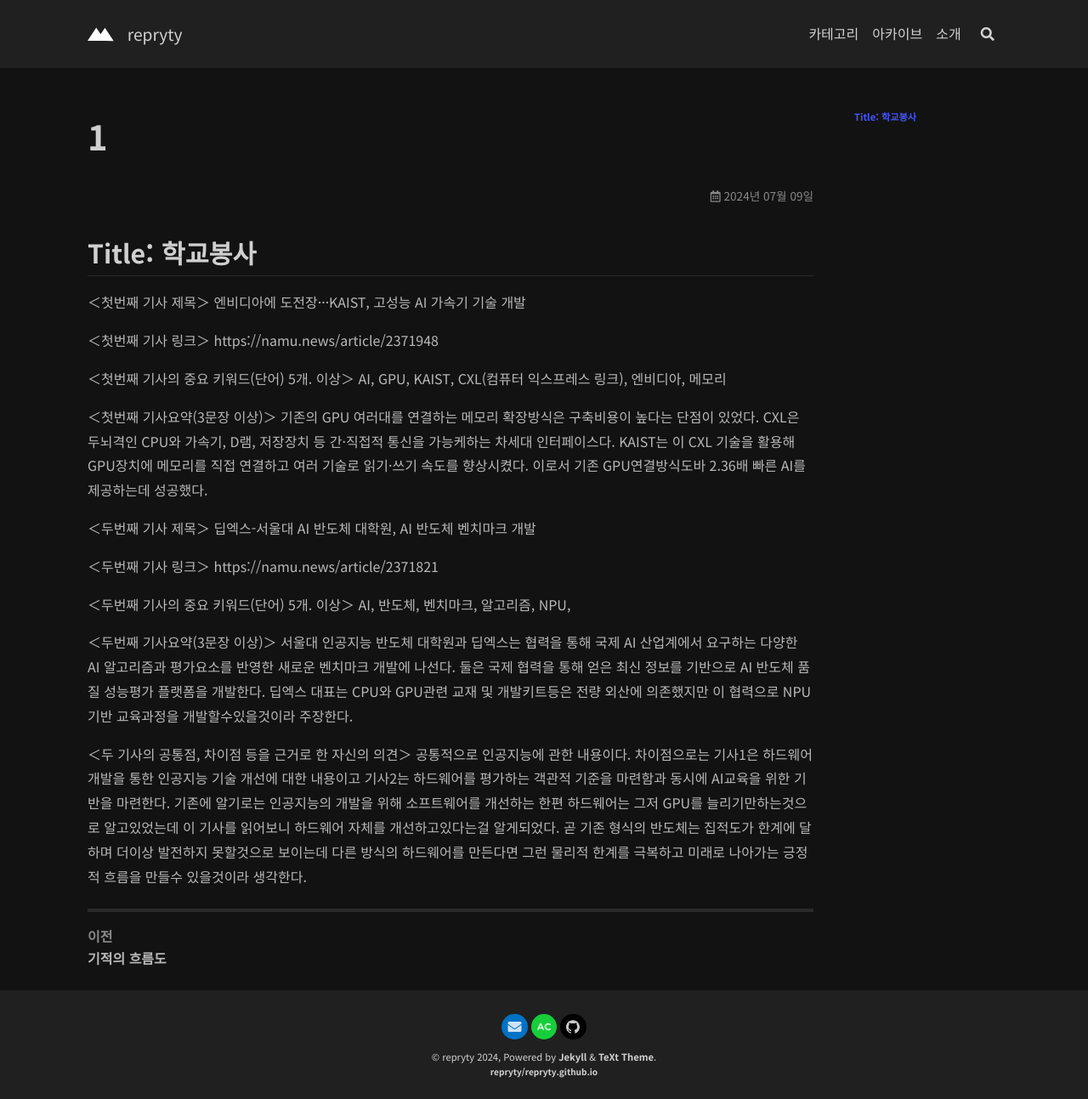
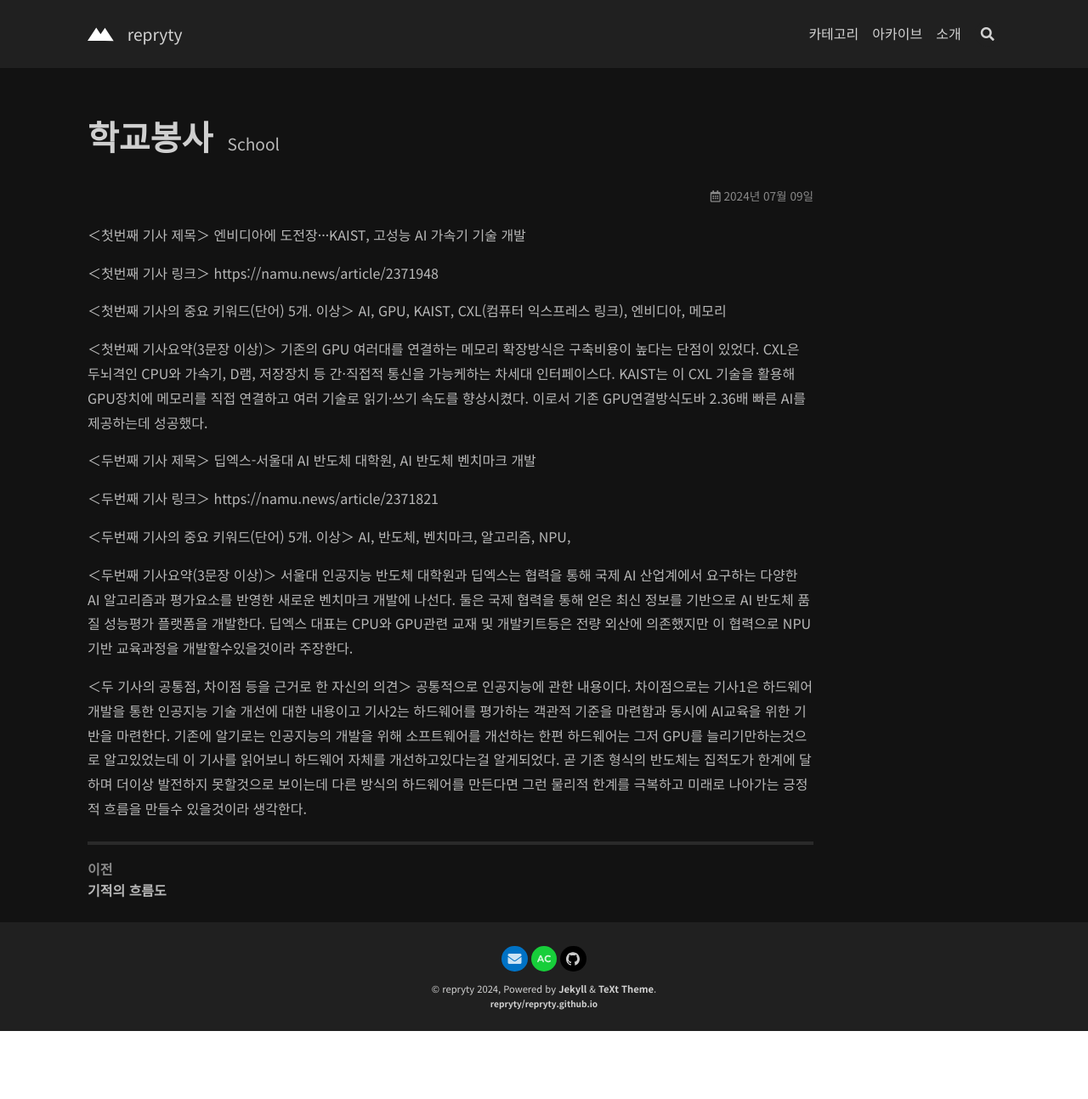
Before and after one commit to repryty/repryty.github.io, a Jekyll site: the page built from _posts/2024-07-09-1.md, in a window 1280 px wide. Shown: the whole page at 85% size. Built offline with Jekyll 4.4.1, drawn with Linux system fonts in a browser that asks for light colours; nearby versions of some CDN libraries; after the commit the page ends 1213 px from its top, so only the background shows below that.

Commit message:
2024-07-09-1.md 업데이트

```diff
--- a/_posts/2024-07-09-1.md
+++ b/_posts/2024-07-09-1.md
@@ -1,4 +1,7 @@
-Title: 학교봉사
+---
+title: 학교봉사
+excerpt: .
+categories: School
 ---
 ＜첫번째 기사 제목＞
 엔비디아에 도전장···KAIST, 고성능 AI 가속기 기술 개발
```
